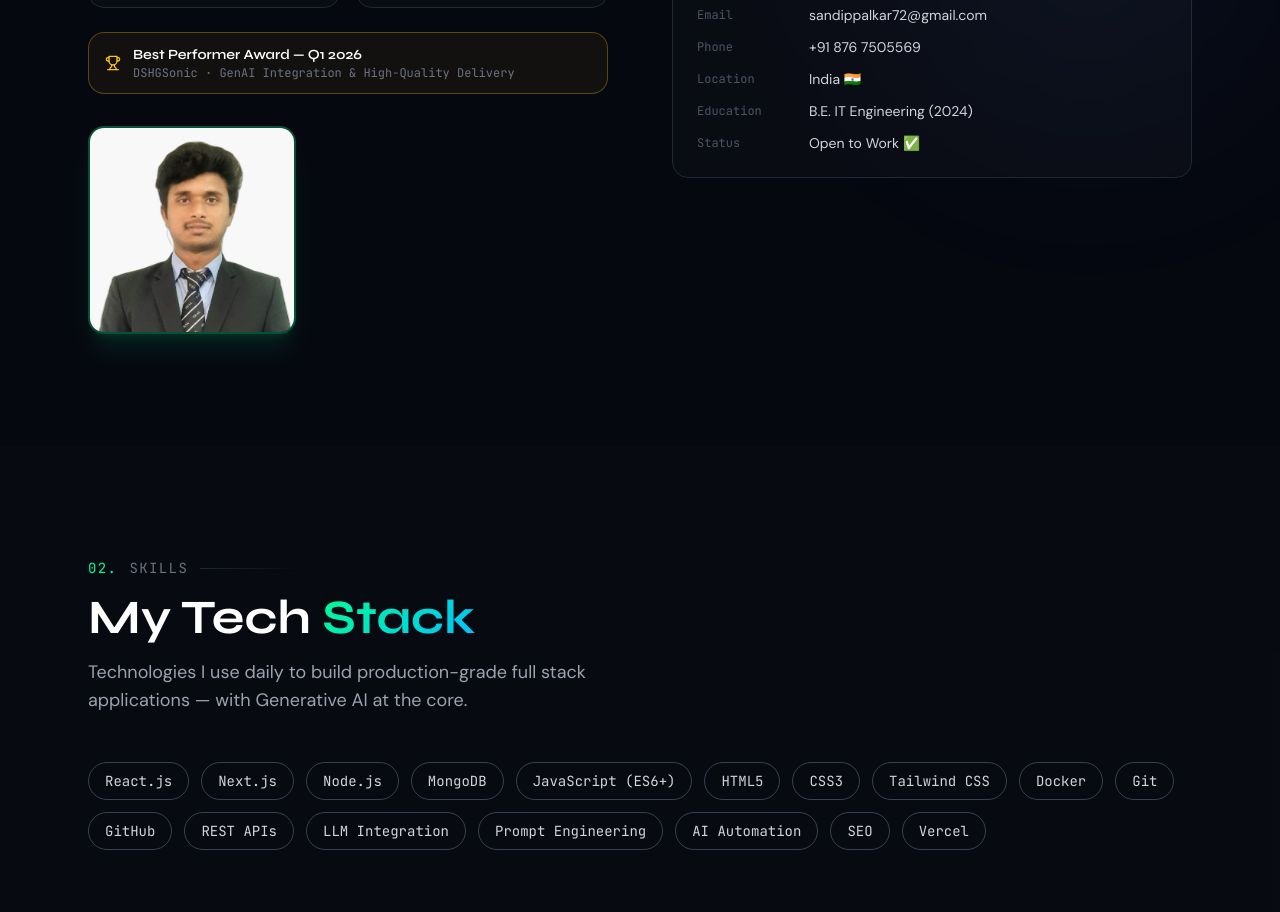
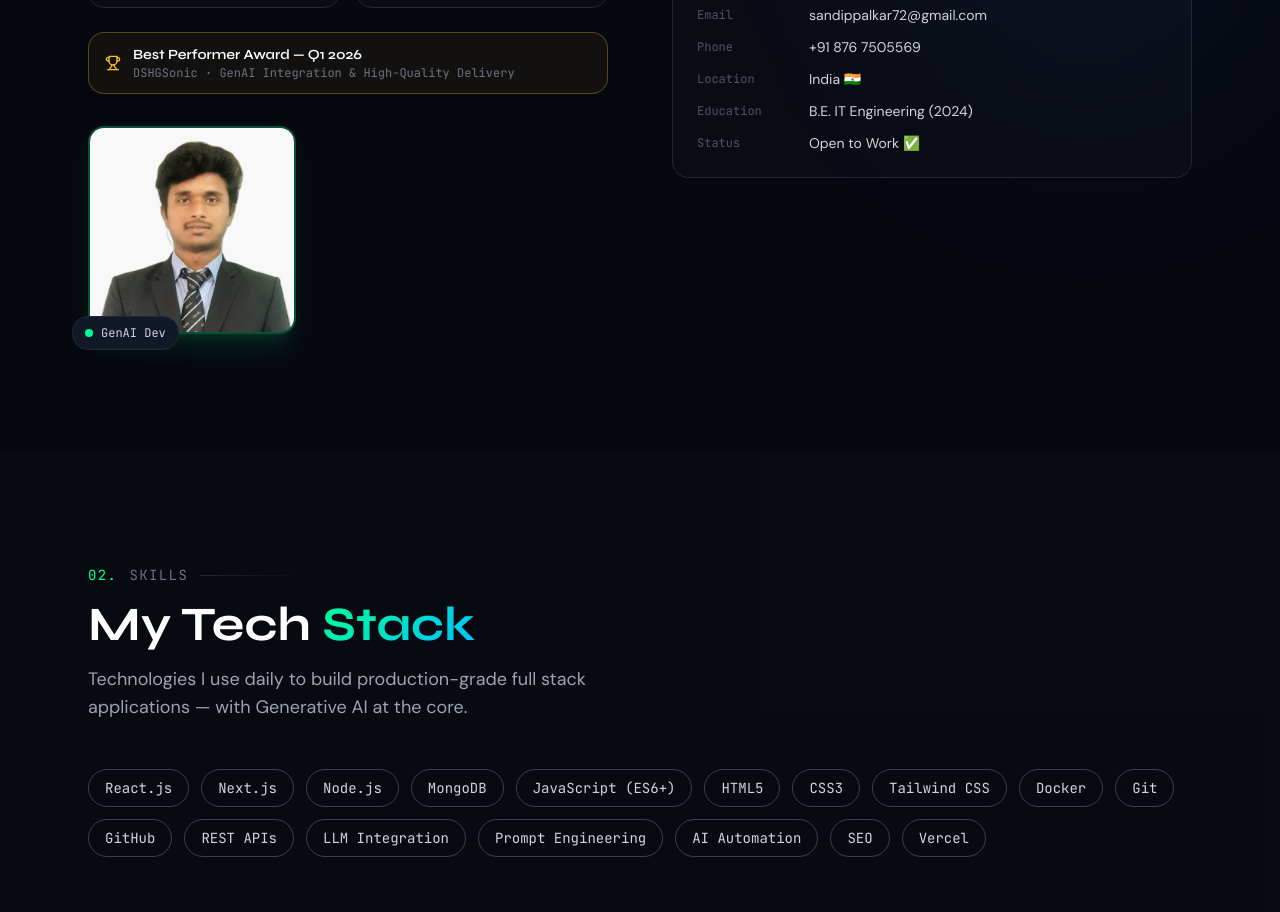
Before and after one commit to PALKARSANDIP/myportfolio, a Next.js app: page / in a window 1280 px wide. Shown: the part 1380-2292 px from the top of the page. Built offline with nearby package versions, Linux system fonts and the light colour scheme.

Commit message:
new badge added

```diff
--- a/components/About.jsx
+++ b/components/About.jsx
@@ -63,7 +63,7 @@ export default function About() {
             </div>
 
             {/* Profile photo */}
-            <div className="reveal delay-6 mt-8">
+            <div className="reveal delay-6 mt-8 relative inline-block">
               <div className="relative w-52 h-52 rounded-2xl overflow-hidden border-2 border-accent/30 shadow-xl shadow-accent/10 hover:border-accent hover:shadow-accent/20 transition-all duration-300 group">
                 <Image
                   src={imgError ? "/Image/avtar2.jpg" : "/Image/SandipPalkar.jpeg"}
@@ -74,6 +74,16 @@ export default function About() {
                   priority
                 />
                 <div className="absolute inset-0 bg-gradient-to-t from-accent/10 to-transparent opacity-0 group-hover:opacity-100 transition-opacity duration-300" />
+              </div>
+
+              {/* GenAI Dev floating badge */}
+              <div className="absolute -bottom-4 -left-4 flex items-center gap-2 px-3 py-2 rounded-2xl
+                bg-white dark:bg-gray-900 border border-gray-100 dark:border-gray-800 shadow-xl z-10">
+                <span className="relative flex w-2 h-2 shrink-0">
+                  <span className="animate-ping absolute inline-flex h-full w-full rounded-full bg-accent opacity-60"></span>
+                  <span className="relative inline-flex rounded-full w-2 h-2 bg-accent"></span>
+                </span>
+                <span className="font-mono text-xs text-gray-700 dark:text-gray-300">GenAI Dev</span>
               </div>
             </div>
           </div>
```
